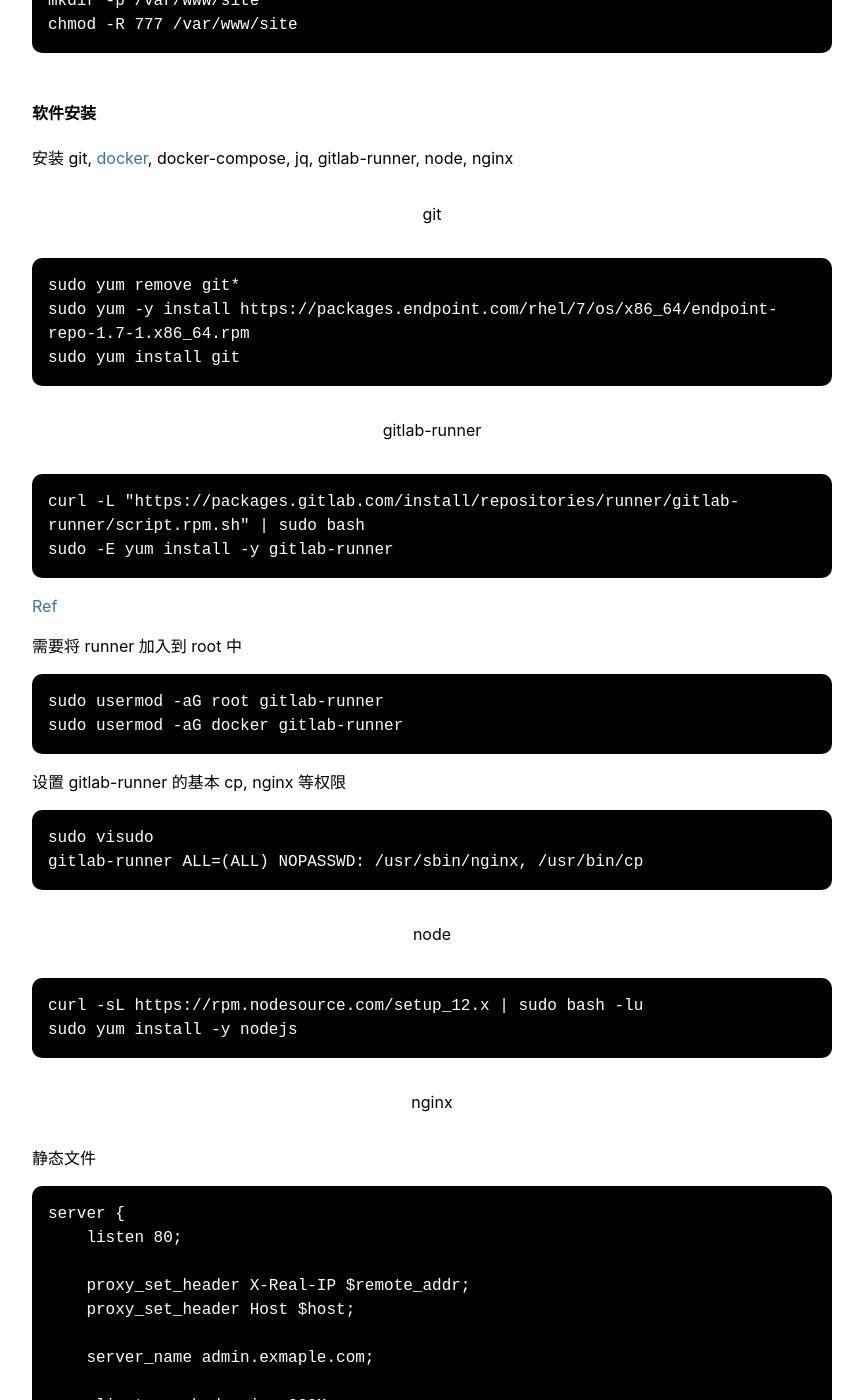
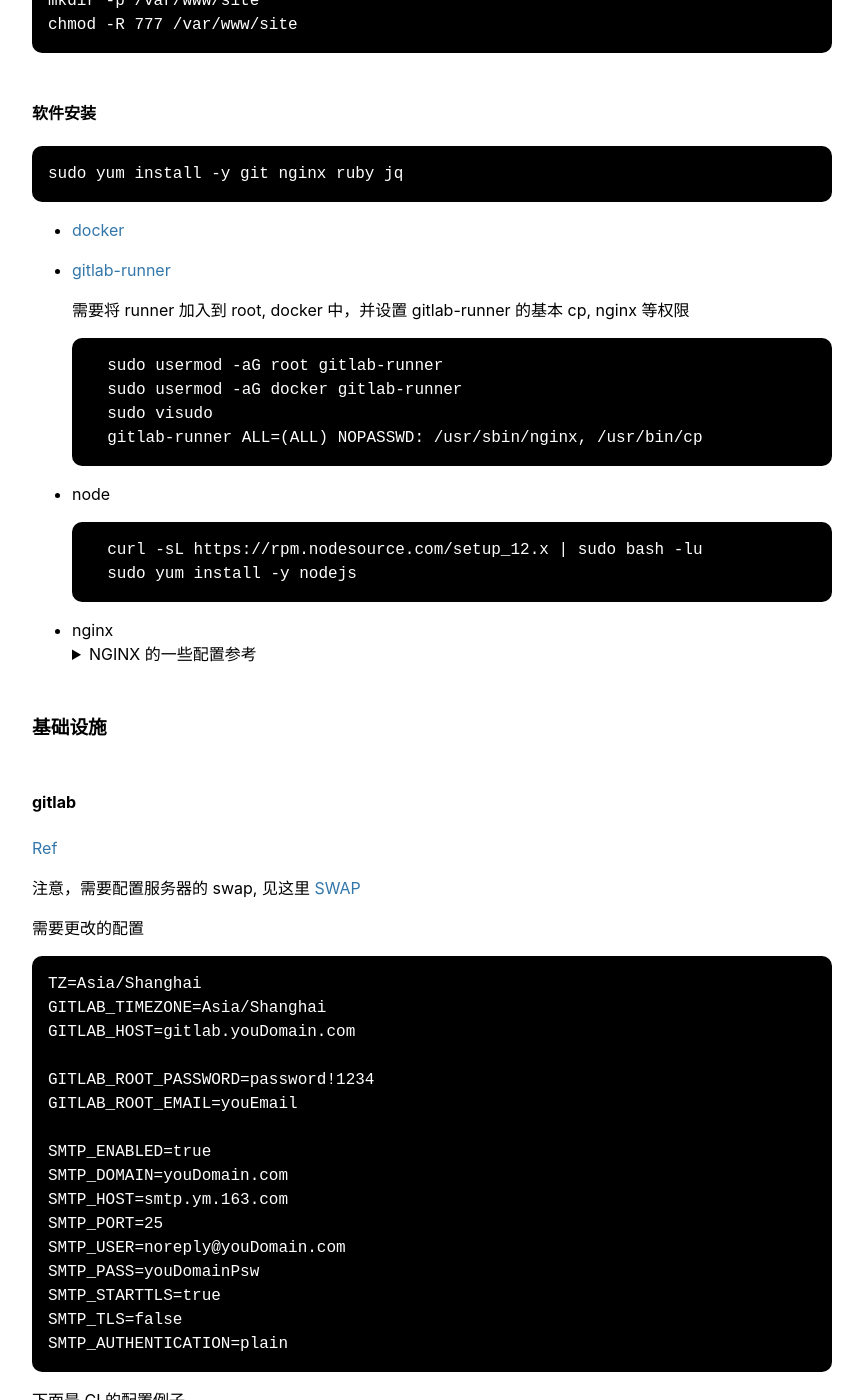
Before and after one commit to dengqinghua/dengqinghua.github.io, a Jekyll site: the page built from _posts/2021-04-23-scratch-maker.md, in a window 1280 px wide and 1400 px high, scrolled down 983 px. Shown: the whole window, without its empty margins (208-1071 px from the left). Built offline with Jekyll 4.4.1, drawn with Linux system fonts in a browser that asks for light colours; the table of contents is made by our own code; some of the changed text lies outside the part shown.

Commit message:
modify maker

````diff
--- a/_posts/2021-04-23-scratch-maker.md
+++ b/_posts/2021-04-23-scratch-maker.md
@@ -23,142 +23,125 @@
 ```
 
 #### 软件安装
-安装 git, [docker](https://docs.docker.com/engine/install/centos/), docker-compose, jq, gitlab-runner, node, nginx
-
---------
-{: data-content=" git " }
-
 ```
-sudo yum remove git*
-sudo yum -y install https://packages.endpoint.com/rhel/7/os/x86_64/endpoint-repo-1.7-1.x86_64.rpm
-sudo yum install git
+sudo yum install -y git nginx ruby jq
 ```
 
---------
-{: data-content=" gitlab-runner " }
+- [docker](https://docs.docker.com/engine/install/centos/)
+- [gitlab-runner](https://docs.gitlab.com/runner/install/linux-repository.html)
 
-```
-curl -L "https://packages.gitlab.com/install/repositories/runner/gitlab-runner/script.rpm.sh" | sudo bash
-sudo -E yum install -y gitlab-runner
-```
+    需要将 runner 加入到 root, docker 中，并设置 gitlab-runner 的基本 cp, nginx 等权限
 
-[Ref](https://docs.gitlab.com/runner/install/linux-repository.html)
+    ```
+    sudo usermod -aG root gitlab-runner
+    sudo usermod -aG docker gitlab-runner
+    sudo visudo
+    gitlab-runner ALL=(ALL) NOPASSWD: /usr/sbin/nginx, /usr/bin/cp
+    ```
 
-需要将 runner 加入到 root 中
+- node
+    ```
+    curl -sL https://rpm.nodesource.com/setup_12.x | sudo bash -lu
+    sudo yum install -y nodejs
+    ```
+- nginx
+    <details>
+    <summary  markdown="0">
+    NGINX 的一些配置参考
+    </summary>
+    静态文件
 
-```
-sudo usermod -aG root gitlab-runner
-sudo usermod -aG docker gitlab-runner
-```
-设置 gitlab-runner 的基本 cp, nginx 等权限
+    ```
+    server {
+        listen 80;
 
-```
-sudo visudo
-gitlab-runner ALL=(ALL) NOPASSWD: /usr/sbin/nginx, /usr/bin/cp
-```
+        proxy_set_header X-Real-IP $remote_addr;
+        proxy_set_header Host $host;
 
---------
-{: data-content=" node " }
+        server_name admin.exmaple.com;
 
-```
-curl -sL https://rpm.nodesource.com/setup_12.x | sudo bash -lu
-sudo yum install -y nodejs
-```
+        client_max_body_size 200M;
 
---------
-{: data-content=" nginx " }
+        root /var/www/site/admin_dev;
+        location / {
+          index index.html index.htm;
+          try_files $uri /index.html;
+        }
 
-静态文件
+        gzip on;
+        gzip_buffers 32 4K;
+        gzip_comp_level 6;
+        gzip_min_length 100;
+        gzip_types application/javascript text/css text/xml;
+        gzip_disable "MSIE [1-6]\.";
+        gzip_vary on;
+    }
+    ```
 
-```
-server {
-    listen 80;
+    SSL
 
-    proxy_set_header X-Real-IP $remote_addr;
-    proxy_set_header Host $host;
+    ```
+    server {
+        listen 443 ssl;
 
-    server_name admin.exmaple.com;
+        server_name api0.exmaple.com;
+        ## 这个文件需要放在 /etc/nginx 的目录下
+        ssl_certificate 1_api0.exmaple.com_bundle.crt;
+        ssl_certificate_key 2_api0.exmaple.com.key;
+        ssl_session_timeout 5m;
+        ssl_protocols TLSv1 TLSv1.1 TLSv1.2;
+        ssl_ciphers ECDHE-RSA-AES128-GCM-SHA256:HIGH:!aNULL:!MD5:!RC4:!DHE;
+        ssl_prefer_server_ciphers on;
 
-    client_max_body_size 200M;
+        proxy_set_header X-Real-IP $remote_addr;
+        proxy_set_header Host $host;
 
-    root /var/www/site/admin_dev;
-    location / {
-      index index.html index.htm;
-      try_files $uri /index.html;
+        client_max_body_size 100M;
+
+        location / {
+          proxy_pass http://127.0.0.1:8888;
+        }
     }
+    ```
 
-    gzip on;
-    gzip_buffers 32 4K;
-    gzip_comp_level 6;
-    gzip_min_length 100;
-    gzip_types application/javascript text/css text/xml;
-    gzip_disable "MSIE [1-6]\.";
-    gzip_vary on;
-}
-```
+    负载均衡
 
-SSL
+    ```
+    upstream java_prod_server {
+      server 127.0.0.1:8880;
+      server 127.0.0.1:8881;
+    }
+    ```
 
-```
-server {
-    listen 443 ssl;
+    重定向
 
-    server_name api0.exmaple.com;
-    ## 这个文件需要放在 /etc/nginx 的目录下
-    ssl_certificate 1_api0.exmaple.com_bundle.crt;
-    ssl_certificate_key 2_api0.exmaple.com.key;
-    ssl_session_timeout 5m;
-    ssl_protocols TLSv1 TLSv1.1 TLSv1.2;
-    ssl_ciphers ECDHE-RSA-AES128-GCM-SHA256:HIGH:!aNULL:!MD5:!RC4:!DHE;
-    ssl_prefer_server_ciphers on;
+    ```
+    server {
+      listen 80;
 
-    proxy_set_header X-Real-IP $remote_addr;
-    proxy_set_header Host $host;
+      server_name admin.exmaple.com;
 
-    client_max_body_size 100M;
+      return 301 https://admin.exmaple.com$request_uri;
+    }
+    ```
 
-    location / {
-      proxy_pass http://127.0.0.1:8888;
+    Nginx的简单鉴权
+
+    [Ref](https://docs.nginx.com/nginx/admin-guide/security-controls/configuring-http-basic-authentication/)
+
+    ```
+    sudo yum install httpd-tools
+    sudo htpasswd -c /etc/nginx/.htpasswd user1
+    cat /etc/nginx/.htpasswd
+
+    Nginx 中的配置
+    location /api {
+        auth_basic           "admin area";
+        auth_basic_user_file /etc/nginx/.htpasswd;
     }
-}
-```
+    ```
 
-负载均衡
-
-```
-upstream java_prod_server {
-  server 127.0.0.1:8880;
-  server 127.0.0.1:8881;
-}
-```
-
-重定向
-
-```
-server {
-  listen 80;
-
-  server_name admin.exmaple.com;
-
-  return 301 https://admin.exmaple.com$request_uri;
-}
-```
-
-Nginx的简单鉴权
-
-[Ref](https://docs.nginx.com/nginx/admin-guide/security-controls/configuring-http-basic-authentication/)
-
-```
-sudo yum install httpd-tools
-sudo htpasswd -c /etc/nginx/.htpasswd user1
-cat /etc/nginx/.htpasswd
-
-Nginx 中的配置
-location /api {
-    auth_basic           "admin area";
-    auth_basic_user_file /etc/nginx/.htpasswd;
-}
-```
+    </details>
 
 ### 基础设施
 #### gitlab
@@ -251,12 +234,10 @@
 - [MySQL](https://github.com/jl-borges/maker/blob/main/mysql/docker-compose.yml)
 - [Redis](https://github.com/jl-borges/maker/blob/main/redis/docker-compose.yml)
 - [ELK](https://github.com/jl-borges/docker-elk)
-
-```
-curl -L -O https://artifacts.elastic.co/downloads/beats/filebeat/filebeat-7.12.1-x86_64.rpm
-sudo rpm -vi filebeat-7.12.1-x86_64.rpm
-```
-
+    ```
+    curl -L -O https://artifacts.elastic.co/downloads/beats/filebeat/filebeat-7.12.1-x86_64.rpm
+    sudo rpm -vi filebeat-7.12.1-x86_64.rpm
+    ```
 - Kafak, TODO
 
 ### 业务系统
@@ -269,18 +250,16 @@
 2. 邮箱配置, 办公软件等
 
 4. 购买机器和服务
-  - dev 机器, 4核8G 50G硬盘, 2M带宽 3619.74 元/年, 377.66 元/月
-  - qa 机器, 2核4G 50G硬盘, 2M带宽 3619.74 元/年, 377.66 元/月
-  - prod 机器, 2核4G 50G硬盘, 2M带宽 1980.3 元, 205 元/月
-  - ES 服务 1核2G, 189.60 元/月
-  - MySQL 主库 552 元/月, 一年 5497.92 元
-  - MySQL 从库 174 元/月, 一年 5497.92 元
-  - 短信服务 470.00 元/1万条
-  - 七牛服务 预计 300/月 (使用 CDN 功能, 不包括流量加速等)
+  - dev 机器, 4核8G 50G硬盘, 2M带宽
+  - qa 机器, 2核4G 50G硬盘, 2M带宽
+  - prod 机器, 2核4G 50G硬盘, 2M带宽
+  - ES 服务 2核4G
+  - MySQL 主库
+  - MySQL 从库
+  - 短信服务
+  - 七牛服务
 
-   > 机器和服务总费用: 按月购买: 2644 元/月
-
-5. 基础服务搭建(1天)
+5. 基础服务搭建
   - gitlab, 代码仓库, 部署在 dev 机器上
   - maven, java 基础库
   - netdata, 服务器监控
@@ -289,20 +268,18 @@
   - sba, java 日志收集
   - redis 服务
 
-6. 基础代码部署和初次上线(1天)
+6. 基础代码部署和初次上线
   - 利用基础包, 生成后端的基础代码
   - 利用 antd, 生成现成的 admin 代码
   - nginx 配置
   - gitlab-ci 配置
 
-7. 核心配置(1天)
+7. 核心配置
   - 包名称
   - 支付秘钥
   - 短信/七牛配置
   - 数据库/redis 配置等
 
-8. 测试和数据配置(2天)
+8. 测试和数据配置
   - 核心接口整理
   - 配置后台数据
-
-   > 已经备案的基础下, 大概在 5 天左右的时间, 从 0 到 1 交付一个已上线的后端 API 调用 和 具有基础功能的 admin 后台
--- a/docs/CNAME
+++ /dev/null
@@ -1 +0,0 @@
-42.dengqinghua.net
````
Also changed, not shown: _posts/2021-07-28-apple-pay.md (+26 -0 lines), docs/apple-pay.html (+25 -0 lines), docs/feed.xml (+80 -72 lines), docs/scratch-maker.html (+58 -66 lines).
